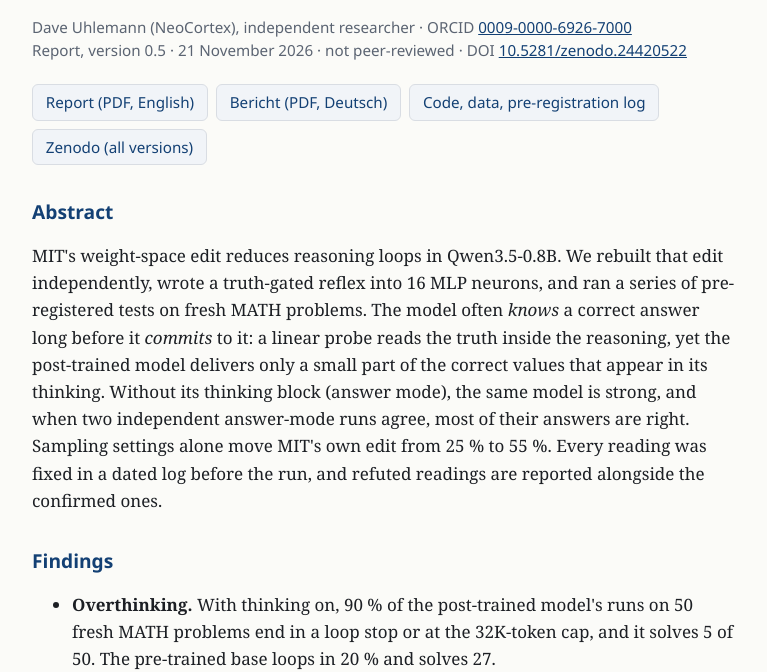
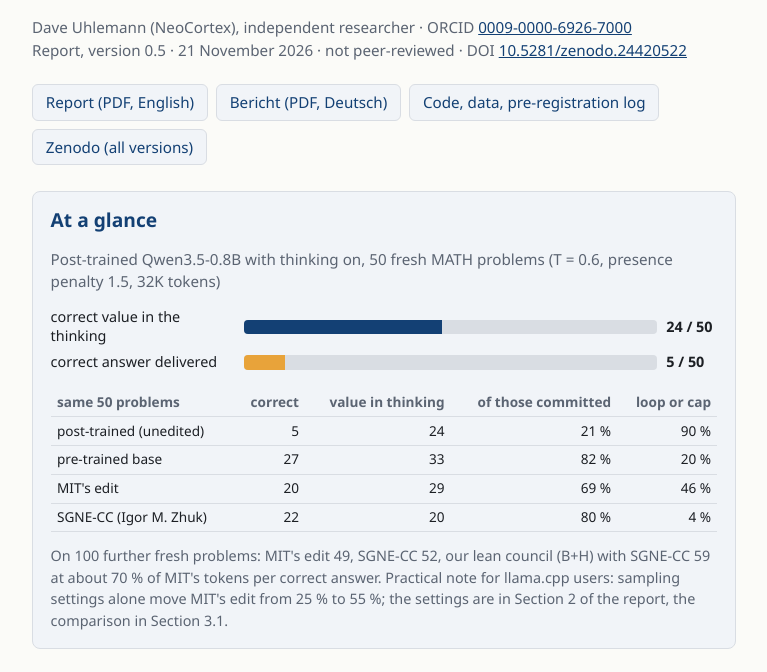
Before and after one commit to NeoCortex0815/knowing-is-not-committing, a plain HTML site: page docs/index.html in a window 1280 px wide. Shown: the part 146-818 px from the top of the page, without its empty margins (256-1023 px from the left). Drawn offline with Linux system fonts and the light colour scheme.

Commit message:
Landing page: at-a-glance numbers, preview card, copy button
- "At a glance" box: found vs delivered (24 vs 5 of 50) and the four arms on the same problems
- og:image / Twitter card (docs/og-card.png with the project icon) for link previews
- wording "Knowing without committing"; Copy BibTeX button; practical note on sampling settings

Co-Authored-By: Claude Opus 5.5 <noreply@anthropic.com>

```diff
--- a/docs/index.html
+++ b/docs/index.html
@@ -28,6 +28,12 @@
 <meta property="og:title" content="Knowing Is Not Committing – report v0.5">
 <meta property="og:description" content="A 0.8B reasoning model often finds the correct answer in its thinking and does not deliver it. Pre-registered tests, code and data.">
 <meta property="og:url" content="https://neocortex0815.github.io/knowing-is-not-committing/">
+<meta property="og:image" content="https://neocortex0815.github.io/knowing-is-not-committing/og-card.png">
+<meta property="og:image:width" content="1200">
+<meta property="og:image:height" content="630">
+<meta property="og:image:alt" content="Knowing Is Not Committing: in 24 of 50 runs the correct value appears in the thinking, 5 are delivered.">
+<meta name="twitter:card" content="summary_large_image">
+<meta name="twitter:image" content="https://neocortex0815.github.io/knowing-is-not-committing/og-card.png">
 
 <script type="application/ld+json">
 {
@@ -63,6 +69,21 @@ a { color: var(--accent); }
 .links a { display: inline-block; padding: .45rem .8rem; border: 1px solid var(--line); border-radius: 6px; text-decoration: none; background: var(--box); }
 ul.findings li { margin: .45rem 0; }
 pre { background: var(--box); border: 1px solid var(--line); border-radius: 6px; padding: .8rem; overflow-x: auto; font-size: .82rem; line-height: 1.45; }
+.glance { margin: 1.6rem 0 .4rem; padding: 1rem 1.1rem; border: 1px solid var(--line); border-radius: 8px; background: var(--box); }
+.glance h2 { margin-top: 0; }
+.bars { font: .9rem/1.3 "Segoe UI", system-ui, sans-serif; margin: .2rem 0 1rem; }
+.bar { display: grid; grid-template-columns: 11.5rem 1fr 3.2rem; align-items: center; gap: .6rem; margin: .45rem 0; }
+.track { height: .9rem; background: var(--line); border-radius: 4px; overflow: hidden; }
+.fill { height: 100%; background: var(--accent); }
+.fill.gold { background: #e8a33a; }
+table { width: 100%; border-collapse: collapse; font: .85rem/1.35 "Segoe UI", system-ui, sans-serif; }
+th, td { text-align: right; padding: .3rem .4rem; border-bottom: 1px solid var(--line); }
+th:first-child, td:first-child { text-align: left; }
+th { color: var(--muted); font-weight: 600; }
+.tablewrap { overflow-x: auto; }
+.note { font: .9rem/1.5 "Segoe UI", system-ui, sans-serif; color: var(--muted); margin: .8rem 0 0; }
+button.copy { font: .85rem "Segoe UI", system-ui, sans-serif; padding: .35rem .7rem; border: 1px solid var(--line); border-radius: 6px; background: var(--box); color: var(--text); cursor: pointer; }
+@media (max-width: 34rem) { .bar { grid-template-columns: 7.5rem 1fr 3rem; } table { font-size: .78rem; } th, td { padding: .3rem .25rem; } h1 { font-size: 1.8rem; } }
 footer { margin-top: 3rem; padding-top: 1rem; border-top: 1px solid var(--line); font: .9rem/1.5 "Segoe UI", system-ui, sans-serif; color: var(--muted); }
 </style>
 </head>
@@ -80,6 +101,27 @@ Report, version 0.5 · 21 November 2026 · not peer-reviewed · DOI <a href="htt
   <li><a href="https://doi.org/10.5281/zenodo.24058693">Zenodo (all versions)</a></li>
 </ul>
 
+<section class="glance" aria-labelledby="glance">
+<h2 id="glance">At a glance</h2>
+<p class="meta">Post-trained Qwen3.5-0.8B with thinking on, 50 fresh MATH problems (T = 0.6, presence penalty 1.5, 32K tokens)</p>
+<div class="bars" role="img" aria-label="In 24 of 50 runs the correct value appears in the thinking; 5 of 50 are delivered.">
+  <div class="bar"><span>correct value in the thinking</span><div class="track"><div class="fill" style="width:48%"></div></div><strong>24 / 50</strong></div>
+  <div class="bar"><span>correct answer delivered</span><div class="track"><div class="fill gold" style="width:10%"></div></div><strong>5 / 50</strong></div>
+</div>
+<div class="tablewrap"><table>
+  <thead><tr><th>same 50 problems</th><th>correct</th><th>value in thinking</th><th>of those committed</th><th>loop or cap</th></tr></thead>
+  <tbody>
+    <tr><td>post-trained (unedited)</td><td>5</td><td>24</td><td>21 %</td><td>90 %</td></tr>
+    <tr><td>pre-trained base</td><td>27</td><td>33</td><td>82 %</td><td>20 %</td></tr>
+    <tr><td>MIT's edit</td><td>20</td><td>29</td><td>69 %</td><td>46 %</td></tr>
+    <tr><td>SGNE-CC (Igor M. Zhuk)</td><td>22</td><td>20</td><td>80 %</td><td>4 %</td></tr>
+  </tbody>
+</table></div>
+<p class="note">On 100 further fresh problems: MIT's edit 49, SGNE-CC 52, our lean council (B+H) with SGNE-CC 59 at about 70 % of MIT's tokens
+per correct answer. Practical note for llama.cpp users: sampling settings alone move MIT's edit from 25 % to 55 %; the settings are in Section 2 of
+the report, the comparison in Section 3.1.</p>
+</section>
+
 <h2>Abstract</h2>
 <p>MIT's weight-space edit reduces reasoning loops in Qwen3.5-0.8B. We rebuilt that edit independently, wrote a truth-gated reflex
 into 16 MLP neurons, and ran a series of pre-registered tests on fresh MATH problems. The model often <em>knows</em> a correct answer
@@ -93,7 +135,7 @@ ones.</p>
 <ul class="findings">
   <li><strong>Overthinking.</strong> With thinking on, 90 % of the post-trained model's runs on 50 fresh MATH problems end in a loop
   stop or at the 32K-token cap, and it solves 5 of 50. The pre-trained base loops in 20 % and solves 27.</li>
-  <li><strong>The model knows more than it shows.</strong> In 24 of those 50 runs the correct value appears in the thinking, but the
+  <li><strong>Knowing without committing.</strong> In 24 of those 50 runs the correct value appears in the thinking, but the
   model delivers it only 5 times. An independent count on all 500 MATH-500 problems found the same gap.</li>
   <li><strong>A council of answer-mode runs.</strong> Our rule B+H lets several runs without thinking answer first and calls a thinking
   run only when they disagree. In a test fixed publicly in advance it solved 77 of 150 fresh problems, against 67 for MIT's edit
@@ -105,7 +147,7 @@ ones.</p>
 </ul>
 
 <h2>How to cite</h2>
-<pre>@misc{uhlemann2026knowing,
+<pre id="bibtex">@misc{uhlemann2026knowing,
   author    = {Uhlemann, Dave},
   title     = {{Knowing Is Not Committing}: Replicating {MIT}'s weight-space edit and
                programming a truth-gated reflex into a 0.8{B} reasoning model},
@@ -115,6 +157,7 @@ ones.</p>
   url       = {https://doi.org/10.5281/zenodo.24420522},
   note      = {Report, version 0.5. Not peer-reviewed}
 }</pre>
+<p><button class="copy" type="button" id="copy-bib">Copy BibTeX</button></p>
 <p class="meta">Earlier versions: v0.4 <a href="https://doi.org/10.5281/zenodo.24185608">10.5281/zenodo.24185608</a> ·
 v0.3 <a href="https://doi.org/10.5281/zenodo.24082318">10.5281/zenodo.24082318</a> ·
 v0.2 <a href="https://doi.org/10.5281/zenodo.24058694">10.5281/zenodo.24058694</a></p>
@@ -125,5 +168,13 @@ The work was done with AI assistance, disclosed in Section 8 of the report. Orig
 <a href="https://rikiyat.github.io/blog/weight-space-programming/">Sparks of Weight-Space Programming</a>. Code under the Apache License 2.0.
 </footer>
 </main>
+<script>
+document.getElementById("copy-bib").addEventListener("click", function () {
+  var b = this, t = document.getElementById("bibtex").textContent;
+  function done(ok) { b.textContent = ok ? "Copied" : "Select the text above to copy"; setTimeout(function () { b.textContent = "Copy BibTeX"; }, 2000); }
+  if (navigator.clipboard && navigator.clipboard.writeText) { navigator.clipboard.writeText(t).then(function () { done(true); }, function () { done(false); }); }
+  else { done(false); }
+});
+</script>
 </body>
 </html>
```
Also changed, not shown: docs/og-card.png (added).
